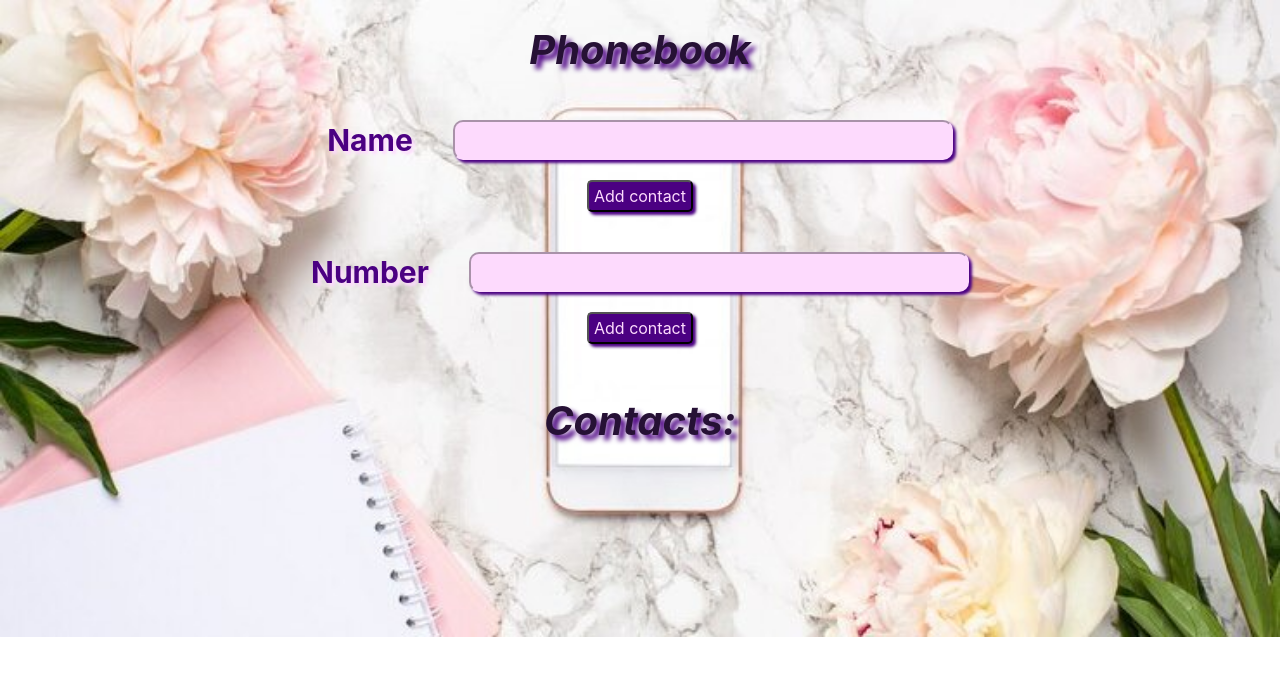
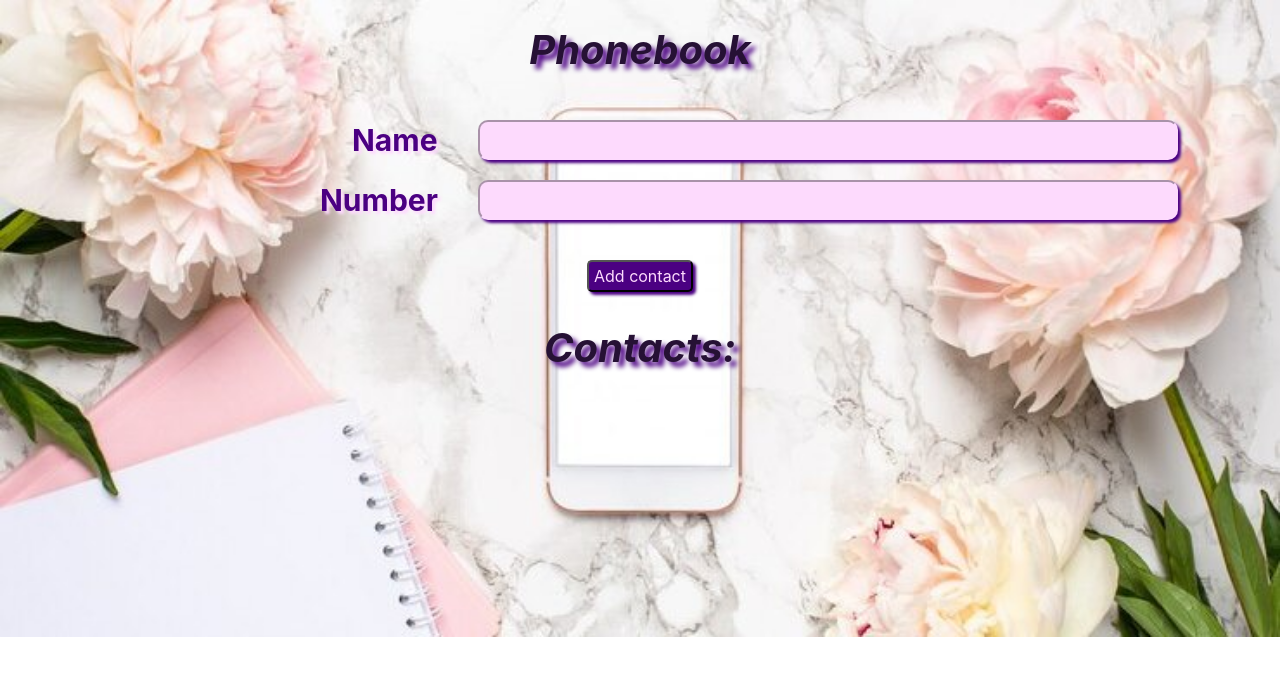
Before and after one commit to Tate-T/goit-react-hw-02-phonebook-bc13, a React (Create React App) app: page / in a window 1280 px wide. Shown: the top 676 px of the page. Built offline with nearby package versions, Linux system fonts and the light colour scheme.

Commit message:
fixed input-styles

```diff
--- a/package.json
+++ b/package.json
@@ -12,7 +12,7 @@
     "react": "^17.0.2",
     "react-dom": "^17.0.2",
     "react-scripts": "5.0.0",
-    "uuid": "^8.3.2",
+    "shortid": "^2.2.16",
     "web-vitals": "^2.1.4"
   },
   "scripts": {
--- a/src/App.js
+++ b/src/App.js
@@ -1,27 +1,12 @@
 import { Component } from 'react';
 import Form from './components/Form/Form';
-// import uuid from 'uuid';
 import './App.css';
 
 class App extends Component {
-  state = {
-    contacts: [],
-    name: '',
-    number: ''
-  }
-
-  handleInputChange = (e) => {
-    this.setState({ [e.currentTarget.name]: e.currentTarget.value });
-  }
-
-  // handleSubmit = () => {
-  //   e.preventDefault()
-
-  // }
 
   render() {
     return (
-      <Form contacts={this.state.contacts} name={this.state.name} number={this.state.number} onSubmit={this.handleSubmit} onChange={this.handleInputChange} />
+      <Form />
     );
   }
 }
--- a/src/components/Form/Form.jsx
+++ b/src/components/Form/Form.jsx
@@ -1,14 +1,42 @@
-import s from './Form.module.css';
+import { Component } from 'react';
 import Phonebook from './Phonebook/Phonebook';
 import Contacts from './Contacts/Contacts';
+import shortid from 'shortid';
+import s from './Form.module.css';
 
-const Form = ({ contacts, name, number, onSubmit, onChange }) => {
-    return (
-        <div className={s.form}>
-            <Phonebook name={name} number={number} onSubmit={onSubmit} onChange={onChange} />
-            <Contacts contacts={contacts} />
-        </div>
-    )
+
+class Form extends Component {
+    state = {
+        contacts: [],
+        name: '',
+        number: ''
+    }
+
+    idEl = shortid.generate();
+
+    handleInputChange = (e) => {
+        const { name, value } = e.currentTarget;
+        this.setState({ [name]: value });
+    }
+
+    handleSubmit = (e) => {
+        e.preventDefault()
+        this.setState(prev => ({ prev: this.state.contacts }));
+        this.reset()
+    }
+
+    reset = () => {
+        this.setState({ name: '', number: '' });
+    }
+
+    render() {
+        return (
+            <form className={s.form} onSubmit={this.handleSubmit}>
+                <Phonebook name={this.state.name} number={this.state.number} onChange={this.handleInputChange} />
+                <Contacts contacts={this.state.contacts} />
+            </form>
+        )
+    }
 }
 
 export default Form
--- a/src/components/Form/Phonebook/Phonebook.jsx
+++ b/src/components/Form/Phonebook/Phonebook.jsx
@@ -18,9 +18,6 @@ const Phonebook = ({ name, number, onSubmit, onChange }) => {
                             onChange={onChange}
                         />
                     </label>
-                    <button onSubmit={onSubmit}>Add contact</button>
-                </div>
-                <div className={s.phonebookForm}>
                     <label className={s.title}>Number
                         <input
                             type="tel"
@@ -33,8 +30,8 @@ const Phonebook = ({ name, number, onSubmit, onChange }) => {
                             onChange={onChange}
                         />
                     </label>
-                    <button onSubmit={onSubmit}>Add contact</button>
                 </div>
+                <button type="submit">Add contact</button>
             </div >
         </div>
     )
--- a/src/components/Form/Phonebook/Phonebook.module.css
+++ b/src/components/Form/Phonebook/Phonebook.module.css
@@ -1,11 +1,12 @@
 .phonebookSection {
-    margin: 0 auto;
     margin-bottom: 30px;
 }
 
 .phonebookForm {
     display: block;
+    text-align: left;
     padding: 20px;
+    margin-left: 300px;
 }
 
 h1 {
@@ -17,6 +18,7 @@ h1 {
 
 .title {
     display: block;
+    margin-right: 30px;
     font-size: 30px;
     font-weight: bold;
     color: indigo;
@@ -27,11 +29,15 @@ h1 {
     margin-bottom: 20px;
     margin-left: 40px;
     height: 40px;
-    width: 500px;
+    width: 700px;
     background-color: rgb(253, 218, 253);
     border-color: rgb(253, 218, 253);
     box-shadow: 3px 3px 3px indigo;
     border-radius: 10px;
+}
+
+.title:nth-child(1) {
+    margin-left: 32px;
 }
 
 button {
```
Also changed, not shown: 1 other file (tests, documents, lock files or other folders).
